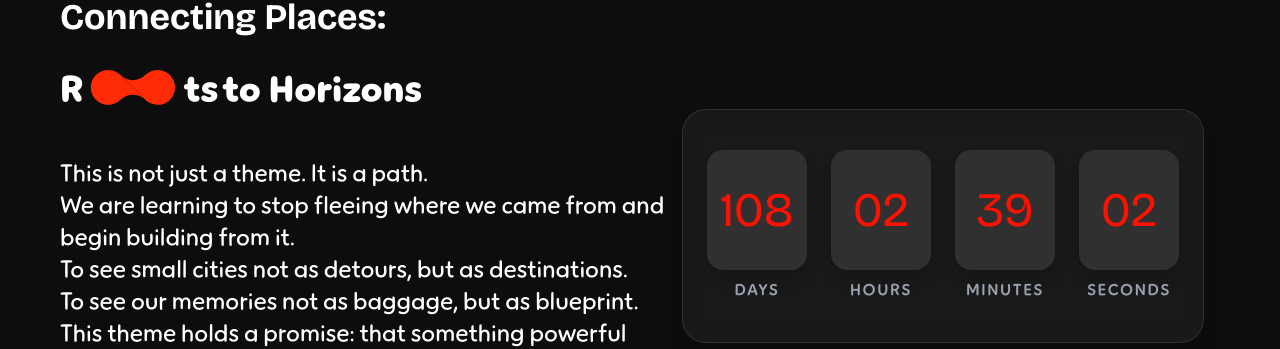
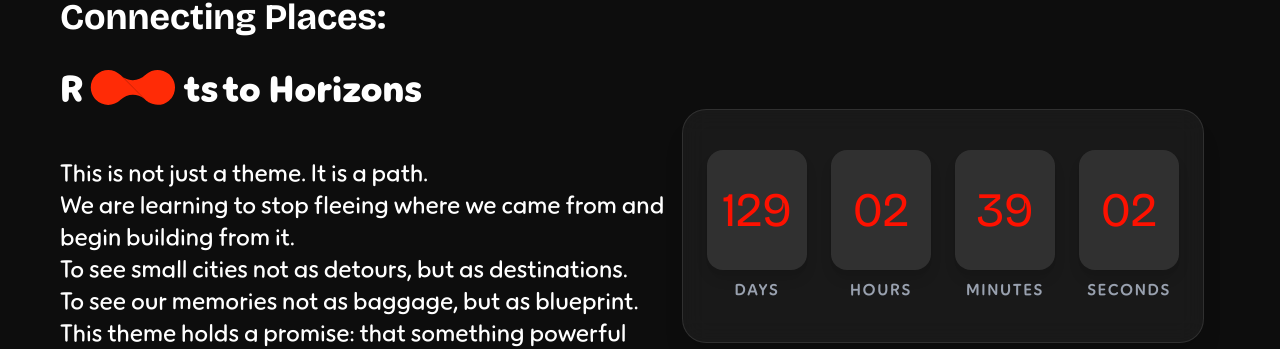
Before and after one commit to iamwealthpriest/tedxado-ekiti, a React (Vite) app: page / in a window 1280 px wide. Shown: the part 1605-1954 px from the top of the page. Built offline with nearby package versions, Linux system fonts and the light colour scheme.

Commit message:
Add targetDate prop to Countdown component for dynamic event date handling

```diff
--- a/src/components/EventCountdown.jsx
+++ b/src/components/EventCountdown.jsx
@@ -1,7 +1,10 @@
 import { useEffect, useState } from "react";
 
-const Countdown = () => {
-  const eventDate = new Date("2025-11-15T00:00:00");
+const Countdown = ({ targetDate }) => {
+  let eventDate = targetDate ? new Date(targetDate) : new Date("2025-11-15T00:00:00");
+  if (isNaN(eventDate.getTime())) {
+    eventDate = new Date("2025-11-15T00:00:00");
+  }
   const [timeLeft, setTimeLeft] = useState({});
   const [eventStatus, setEventStatus] = useState("");
 
@@ -31,7 +34,8 @@ const Countdown = () => {
     calculateTime();
     const interval = setInterval(calculateTime, 1000);
     return () => clearInterval(interval);
-  }, []);
+    // Re-run if targetDate changes
+  }, [targetDate]);
 
   return (
     <div className="w-full flex items-center justify-center px-4 py-10">
```
